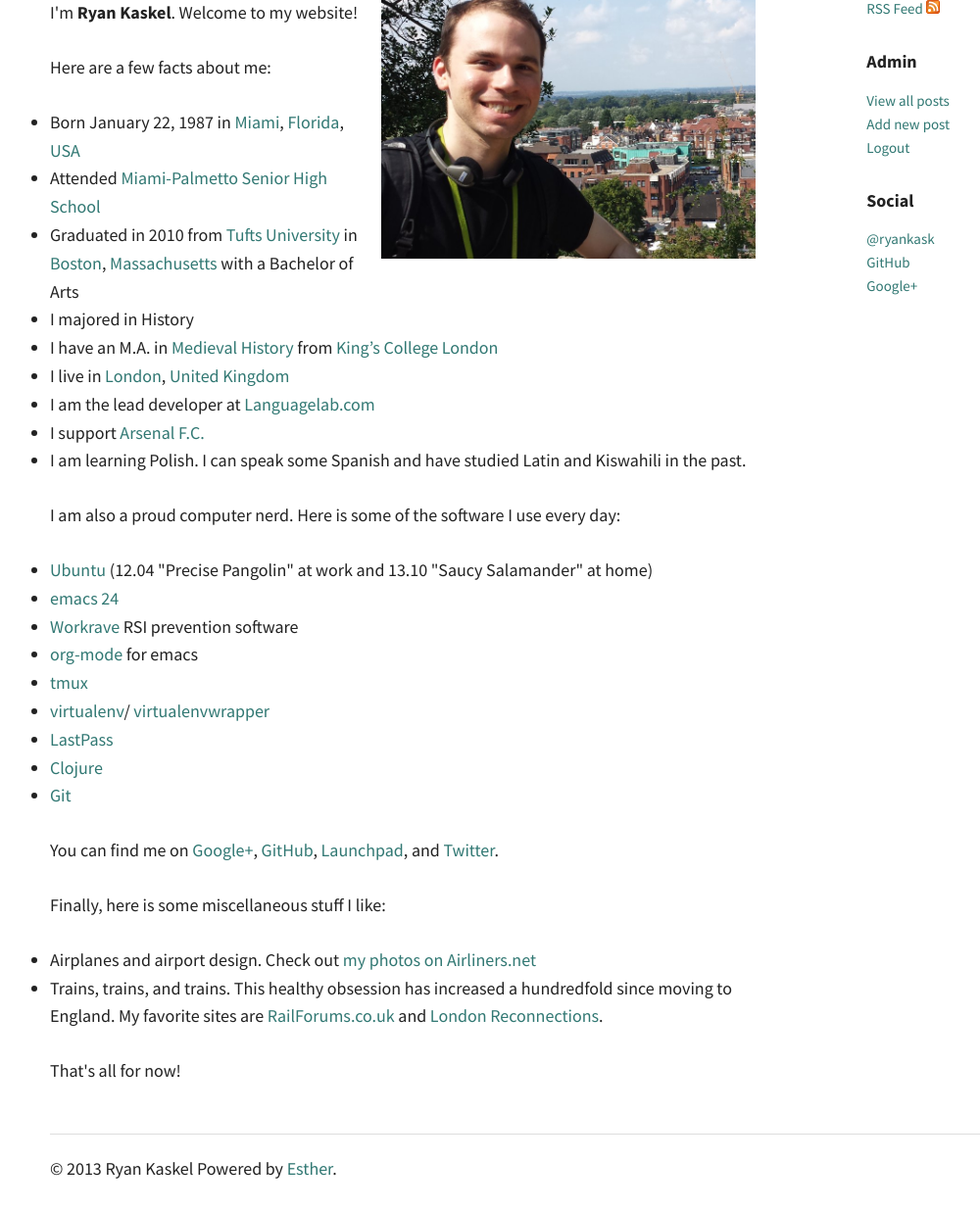
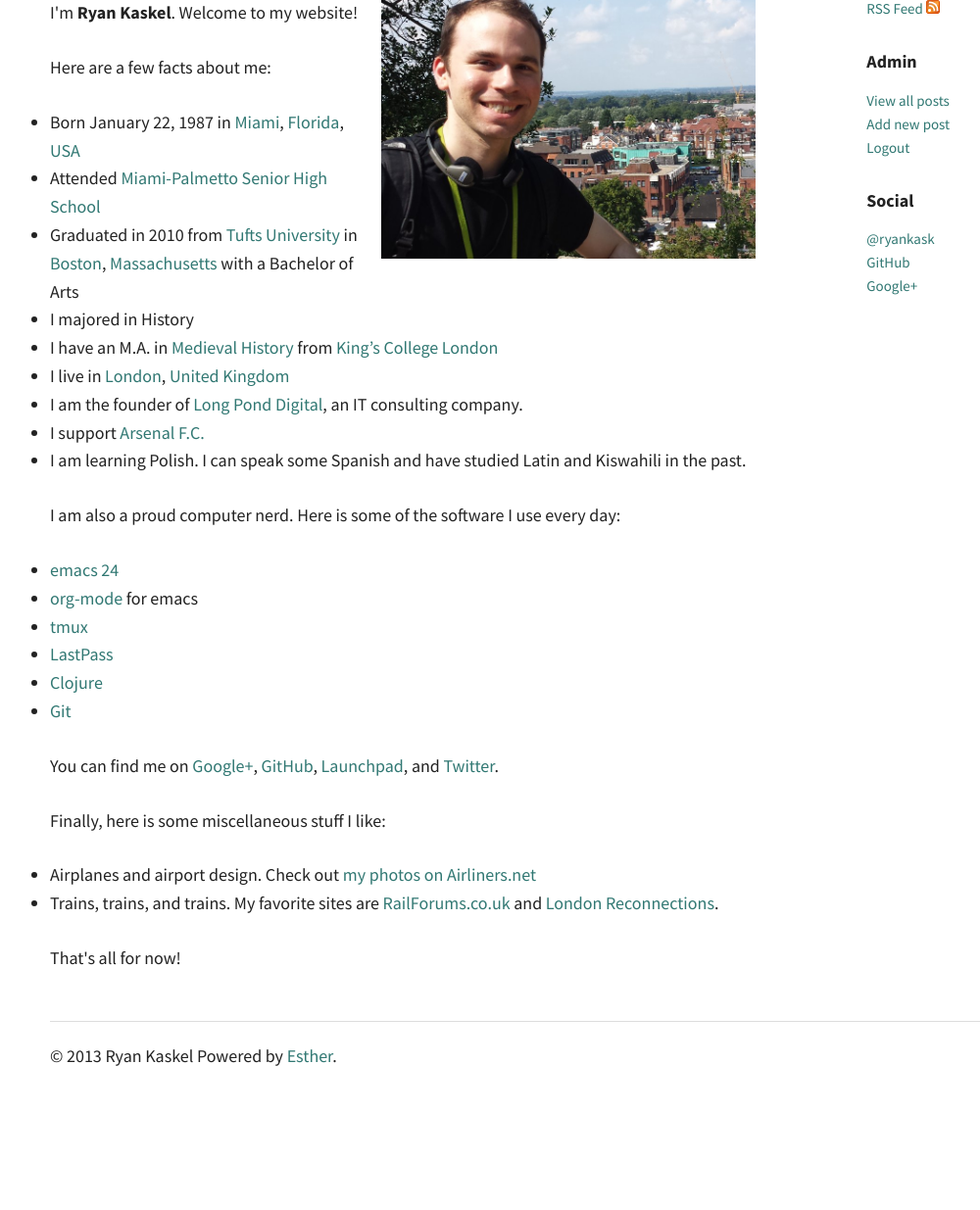
Before and after one commit to ryankask/esther, a Flask app: page /about in a window 1280 px wide. Shown: the part 146-1381 px from the top of the page at 98% size, without its empty margins (104-1104 px from the left). After the commit the page ends 1234 px from the top, so only its background shows below. Run offline with Flask 2, Linux system fonts and the light colour scheme; the visitor is signed in with stand-in values (Sample User, id 1); data comes from the database, SQL or seed files in the repository; parts of the project's set-up code (start-up, migrations or seed data) failed here and were passed over.

Commit message:
Update about page.

```diff
--- a/esther/templates/general/about.html
+++ b/esther/templates/general/about.html
@@ -23,21 +23,16 @@
   <li>I have an M.A. in <a title="King's College medieval history program" href="http://www.kcl.ac.uk/schools/humanities/depts/history/study/grad/taught/med/"> Medieval History</a> from <a title="King's College London" href="http://www.kcl.ac.uk/">King&#8217;s College London</a></li>
   <li>I live in <a title="London on Wikipedia" href="http://en.wikipedia.org/wiki/London">London</a>,
     <a title="United Kingdom on Wikipedia" href="http://en.wikipedia.org/wiki/United_Kingdom">United Kingdom</a></li>
-  <li>I am the <span itemprop="title">lead developer</span> at <a itemprop="affiliation" title="Languagelab.com" href="http://www.languagelab.com">Languagelab.com</a></li>
+  <li>I am the <span itemprop="title">founder</span> of <a itemprop="affiliation" title="Long Pond Digital" href="http://www.longpond.co.uk">Long Pond Digital</a>, an IT consulting company.</li>
   <li>I support <a title="Arsenal's website" href="http://www.arsenal.com/">Arsenal F.C.</a></li>
   <li>I am learning Polish. I can speak some Spanish and have studied Latin and Kiswahili in the past.</li>
 </ul>
 
 <p>I am also a proud computer nerd. Here is some of the software I use every day:</p>
 <ul>
-  <li><a title="Ubuntu" href="http://www.ubuntu.com/">Ubuntu</a>
-    (12.04 "Precise Pangolin" at work and 13.10 "Saucy Salamander" at home)</li>
   <li><a title="emacs 24.3" href="http://www.gnu.org/software/emacs/">emacs 24</a></li>
-  <li><a title="Workrave RSI prevention" href="http://www.workrave.org/">Workrave</a> RSI prevention software</li>
   <li><a title="org-mode for emacs website" href="http://orgmode.org/">org-mode</a> for emacs</li>
   <li><a href="http://tmux.sourceforge.net/">tmux</a></li>
-  <li><a title="Virtualenv on the Python Package Index" href="http://pypi.python.org/pypi/virtualenv">virtualenv</a>/
-    <a title="virtualenvwrapper website" href="http://www.doughellmann.com/projects/virtualenvwrapper/">virtualenvwrapper </a></li>
   <li><a href="https://lastpass.com/">LastPass</a></li>
   <li><a href="http://clojure.org/">Clojure</a></li>
   <li><a href="http://gitscm.org/">Git</a></li>
@@ -52,8 +47,8 @@
 <p>Finally, here is some miscellaneous stuff I like:</p>
 <ul>
   <li>Airplanes and airport design. Check out <a title="Ryan Kaskel's photos on Airliners.net" href="http://www.airliners.net/search/photo.search?photographersearch=Ryan%20Kaskel&amp;distinct_entry=true">my photos on Airliners.net</a></li>
-  <li>Trains, trains, and trains. This healthy obsession has increased a hundredfold since moving to England.
-    My favorite sites are <a title="RailForums.co.uk" href="http://railforums.co.uk/">RailForums.co.uk</a> and
+  <li>Trains, trains, and trains. My favorite sites are
+    <a title="RailForums.co.uk" href="http://railforums.co.uk/">RailForums.co.uk</a> and
     <a href="http://www.londonreconnections.com/">London Reconnections</a>.</li>
 </ul>
 
```
